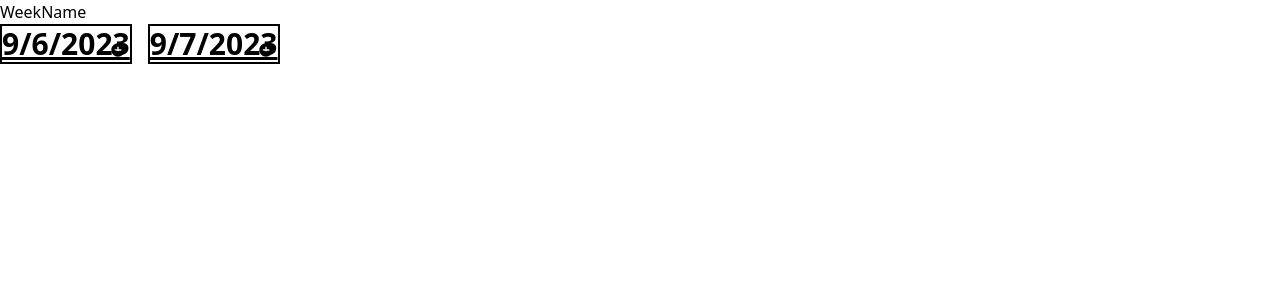
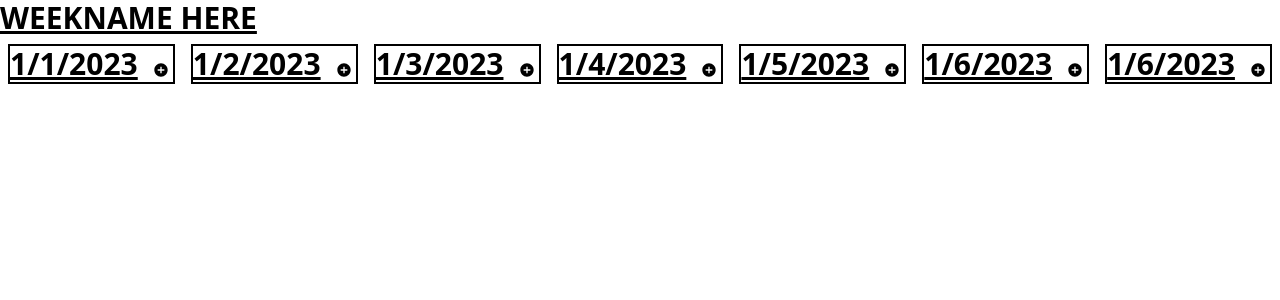
Before and after one commit to funwithlasers/todo-calendar, a React (Create React App) app: page / in a window 1280 px wide. Shown: the top 300 px of the page. Built offline with nearby package versions, Linux system fonts and the light colour scheme; data requests are answered from the project's data file.

Commit message:
renaming and styling

```diff
--- a/src/App.js
+++ b/src/App.js
@@ -1,6 +1,6 @@
 import { useEffect, useContext } from 'react';
 import ChoresContext from './context/chores';
-import WeekShow from './components/WeekShow';
+import WeekPage from './pages/WeekPage';
 
 function App() {
   const { fetchChores } = useContext(ChoresContext);
@@ -10,7 +10,7 @@ function App() {
   }, []);
 
   return (
-   <WeekShow />
+   <WeekPage />
   );
 }
 
--- a/src/components/ChoreShow.js
+++ b/src/components/Chore.js
@@ -7,8 +7,9 @@ import EditIcon from './icons/EditIcon';
 import DeleteIcon from './icons/DeleteIcon';
 
 
-function ChoreShow({ chore }) {
+function Chore({ chore }) {
   const [showEdit, setShowEdit] = useState(false);
+  const [title, setTitle] = useState(false);
   const { deleteChoreById, editChoreById } = useChoresContext();
 
   const handleDeleteClick = () => {
@@ -24,12 +25,16 @@ function ChoreShow({ chore }) {
     setShowEdit(false);
   };
 
+  const handleChange = (event) => {
+    setTitle(event.target.value);
+  }
+
   let content = <h3>{chore.title}</h3>;
   if (showEdit) {
     content = <ChoreEdit onSubmit={handleSubmit} chore={chore} />;
   }
 
-  const handleUpdateStatusClick = () => {
+  const handleUpdateStatus = () => {
     let status = !chore.status;
     editChoreById(chore.id, chore.title, status, chore.date)
   };
@@ -41,7 +46,7 @@ function ChoreShow({ chore }) {
   return (
     <div className='chore-show-container'>
       <div className='chore-show flex flex-row w-full'>
-        <button className='chore-status pr-1' onClick={handleUpdateStatusClick}>
+        <button className='chore-status pr-1' onClick={handleUpdateStatus}>
           {statusIcon()}
         </button>
         <div className='h-7 flex-1 min-w-fit pr-2'>{content}</div>
@@ -56,4 +61,4 @@ function ChoreShow({ chore }) {
   );
 }
 
-export default ChoreShow;
+export default Chore;
--- a/src/components/ChoreEdit.js
+++ b/src/components/ChoreEdit.js
@@ -19,11 +19,12 @@ function ChoreEdit({ chore, onSubmit }) {
 
   return (
     <form onSubmit={handleSubmit} className='chore-edit'>
-      <label>Title</label>
-      <input className='input border-solid border-1' value={title} onChange={handleChange} />
-      <button className='button'>
-        <SaveIcon />
-      </button>
+      <div className='flex'>
+        <input className='input border-solid border-1' value={title} onChange={handleChange} />
+        <button className='button pl-1'>
+          <SaveIcon />
+        </button>
+      </div>
     </form>
   );
 }
--- a/src/components/ChoreList.js
+++ b/src/components/ChoreList.js
@@ -1,4 +1,4 @@
-import ChoreShow from './ChoreShow';
+import Chore from './Chore';
 import useChoresContext from '../hooks/use-chores-context';
 
 function ChoreList({ date }) {
@@ -9,7 +9,7 @@ function ChoreList({ date }) {
   });
 
   const renderedChores = dayChores(date).map((chore) => {
-    return <ChoreShow key={chore.id} chore={chore} />;
+    return <Chore key={chore.id} chore={chore} />;
   });
 
   return <div className='chore-list'>{renderedChores}</div>;
--- /dev/null
+++ b/src/components/Day.js
@@ -0,0 +1,18 @@
+import ChoreCreate from './ChoreCreate';
+import ChoreList from './ChoreList';
+
+function Day({ date }) {
+
+  return (
+    <div className='day-container flex-1 p-2'>
+      <div className='border-solid border-2 border-black'>
+        <h1 className='text-3xl font-bold underline'>{date}</h1>
+        <ChoreList date={date} />
+        <ChoreCreate date={date} />
+      </div>
+    </div>
+
+  );
+}
+
+export default Day;
--- a/src/components/DayShow.js
+++ /dev/null
@@ -1,15 +0,0 @@
-import ChoreCreate from './ChoreCreate';
-import ChoreList from './ChoreList';
-
-function DayShow({ date }) {
-
-  return (
-    <div className='day-show border-solid border-2 border-black'>
-      <h1 className='text-3xl font-bold underline'>{date}</h1>
-      <ChoreList date={date}/>
-      <ChoreCreate date={date}/>
-    </div>
-  );
-}
-
-export default DayShow;
--- /dev/null
+++ b/src/components/Week.js
@@ -0,0 +1,45 @@
+import { useState } from 'react';
+import Day from './Day';
+
+function Week() {
+
+  const testDays = [
+    {
+      date: '1/1/2023',
+    },
+    {
+      date: '1/2/2023',
+    },
+    {
+      date: '1/3/2023',
+    },
+    {
+      date: '1/4/2023',
+    },
+    {
+      date: '1/5/2023',
+    },
+    {
+      date: '1/6/2023',
+    },
+    {
+      date: '1/6/2023',
+    },
+  ]
+
+  const [days, setDays] = useState(testDays);
+
+  const renderedDays = days.map( day => {
+    return <Day date={day.date} />
+  });
+
+  return (
+    <div className='week-container'>
+      <div className='flex items-center justify-center'>
+       {renderedDays}
+      </div>
+    </div>
+  );
+}
+
+export default Week;
--- a/src/components/WeekShow.js
+++ /dev/null
@@ -1,18 +0,0 @@
-import DayShow from './DayShow';
-
-function WeekShow() {
-
-  // const tailwindClasses = class('inline');
-
-  return (
-    <div className='week-show'>
-      <h1>WeekName</h1>
-      <div className='week-container inline-grid grid-cols-7 gap-4'>
-        <DayShow date='9/6/2023' />
-        <DayShow date='9/7/2023' />
-      </div>
-    </div>
-  );
-}
-
-export default WeekShow;
--- /dev/null
+++ b/src/pages/WeekPage.js
@@ -0,0 +1,13 @@
+import Week from "../components/Week";
+
+function WeekPage() {
+
+  return (
+    <div className='week-page'>
+      <h1 className='text-3xl font-bold underline'>WEEKNAME HERE</h1>
+      <Week />
+    </div>
+  );
+}
+
+export default WeekPage;
```
